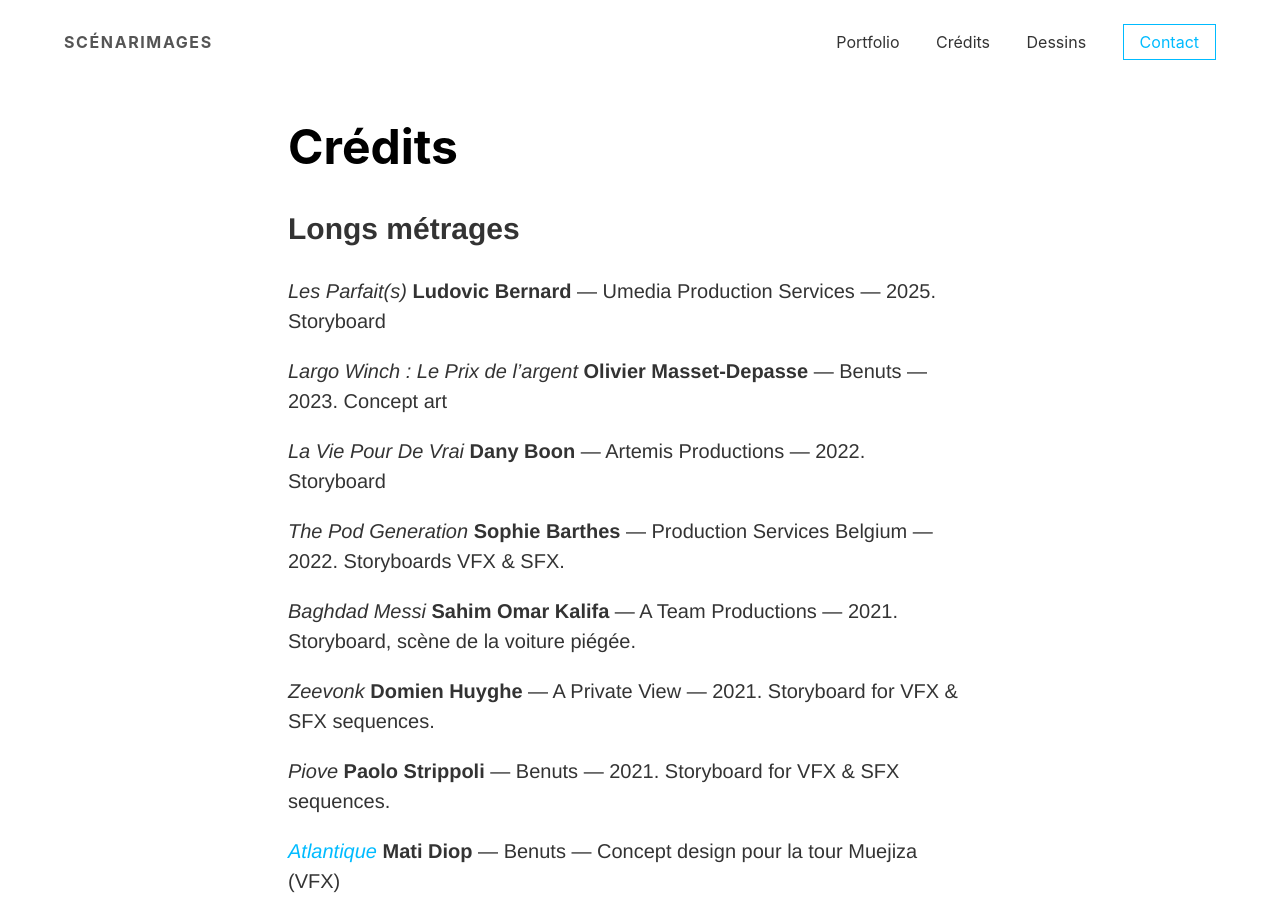
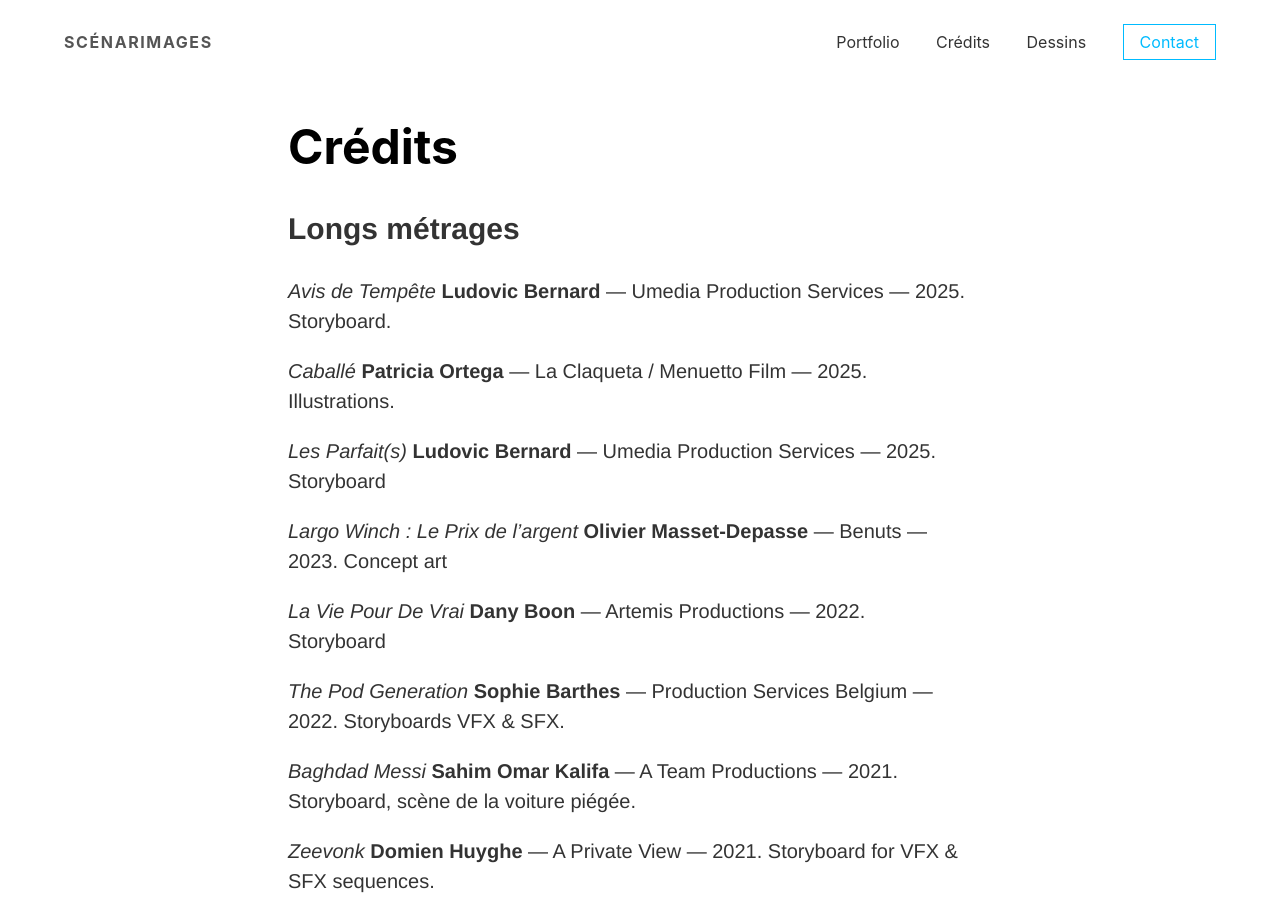
Before and after one commit to YJPL/scenarimages, a Jekyll site: the page built from _pages/credits.md, in a window 1280 px wide and 900 px high. Built offline with Jekyll 4.4.1, drawn with Linux system fonts in a browser that asks for light colours.

Commit message:
Update credits.md

```diff
--- a/_pages/credits.md
+++ b/_pages/credits.md
@@ -1,13 +1,18 @@
 ---
 title: Crédits
 # date: 2012-02-27T11:32:22+01:00
-last_modified_at: 2026-02-07
+description: Film Storyvoards film, animation, and cross media credits
+last_modified_at: 2026-06-29
 author: Yves
 layout: page
 permalink: /credits/
 ---
 
 ## Longs métrages
+*Avis de Tempête* **Ludovic Bernard** — Umedia Production Services — 2025. Storyboard.
+
+*Caballé* **Patricia Ortega** — La Claqueta / Menuetto Film — 2025. Illustrations.
+
 *Les Parfait(s)* **Ludovic Bernard** — Umedia Production Services — 2025. Storyboard
 
 *Largo Winch : Le Prix de l'argent* **Olivier Masset-Depasse** — Benuts — 2023. Concept art
```
